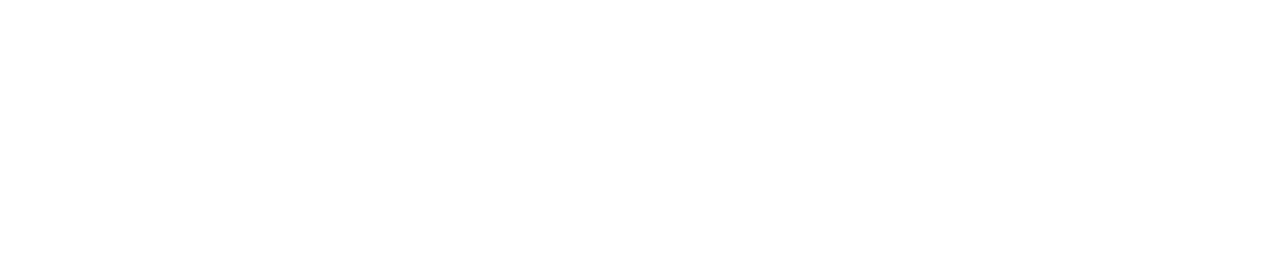
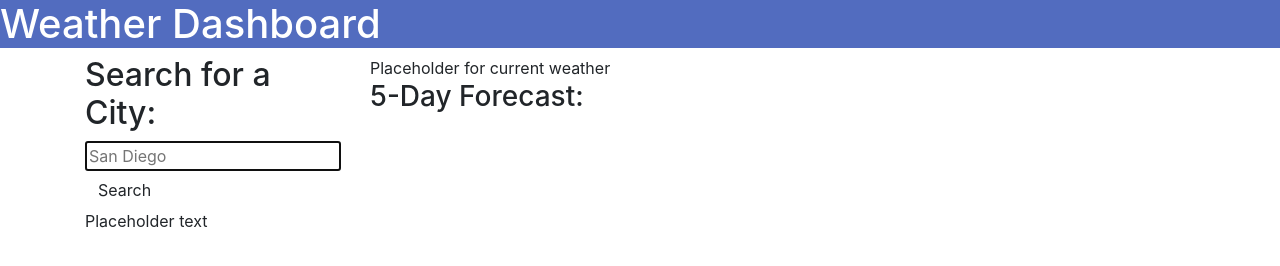
Before and after one commit to PatrickLQuirk/weather-dashboard, a plain HTML site: page index.html in a window 1280 px wide. Drawn offline with nearby package versions, Linux system fonts and the light colour scheme.

Commit message:
basic HTML for page

```diff
--- a/assets/css/style.css
+++ b/assets/css/style.css
@@ -0,0 +1,8 @@
+.header {
+    /* change this to a gradient */
+    background-color: rgb(82, 108, 191);
+}
+
+.text-white {
+    color: white;
+}
--- a/index.html
+++ b/index.html
@@ -12,6 +12,32 @@
     <title>Weather Dashboard</title>
 </head>
 <body>
+    <header class="header text-white">
+        <h1>Weather Dashboard</h1>
+    </header>
+    <main class="container">
+        <div class="row">
+            <div class="col-3">
+                <h2>Search for a City:</h2>
+                <form id="city-form">
+                    <input name="city" id="city" type="text" autofocus="true" class="form-input" placeholder="San Diego">
+                    <button type="submit" class="btn">Search</button>
+                </form>
+                <div id="search-history">
+                    Placeholder text
+                </div>
+            </div>
+            <div class="col-9">
+                <div id="current-weather">
+                    Placeholder for current weather
+                </div>
+                <div id="forecast">
+                    <h3>5-Day Forecast:</h3>
+                </div>
+            </div>
+        </div>
+    </main>
+
     <script src="https://code.jquery.com/jquery-3.4.1.min.js"></script>
     <script src="./assets/js/script.js"></script>
 </body>
```
Also changed, not shown: assets/images/mockup-weather-dashboard.png (added).
